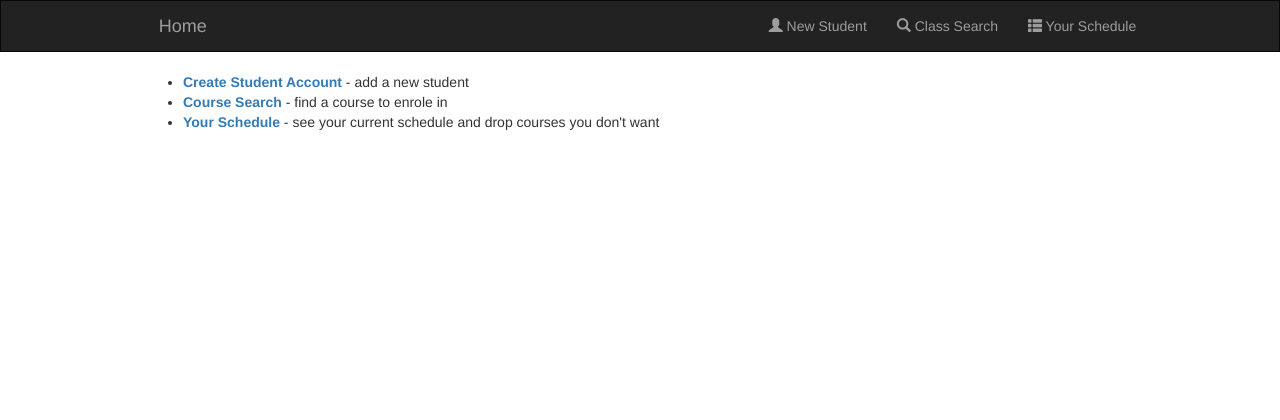
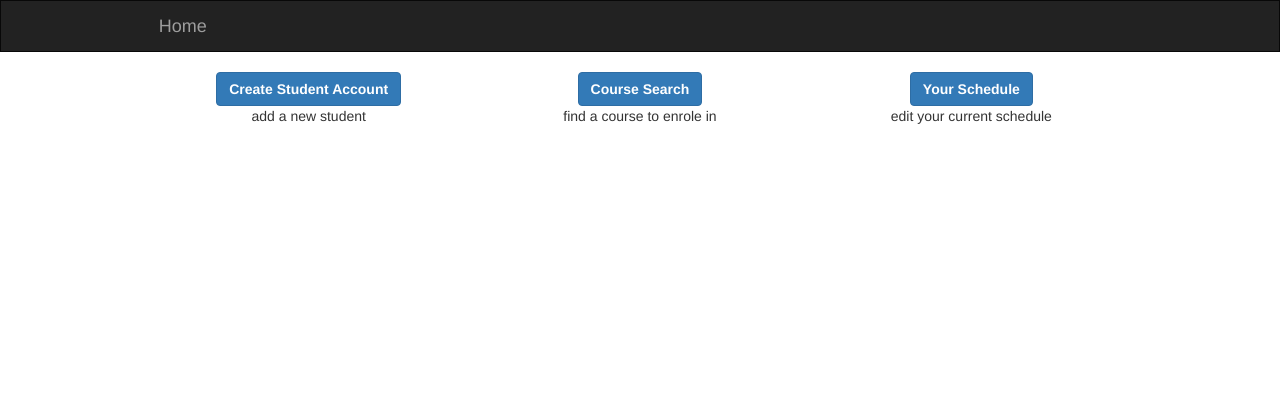
Before and after one commit to BlaineHalvorson/DistributedWebSystemsProject, a PHP site: page / in a window 1280 px wide. Shown: the top 420 px of the page. Run offline with PHP 8.4, Linux system fonts and the light colour scheme.

Commit message:
Finished

```diff
--- a/public/index.php
+++ b/public/index.php
@@ -1,19 +1,25 @@
-<?php include "templates/header.php"; ?>
+<?php include "templates/headerIndex.php"; ?>
 
 <div class="content">
   <div class="container-fluid text-center">
-    <div class="col-sm-14 text-left">
-      <ul>
-        <li>
-          <a href="createStudent.php"><strong>Create Student Account</strong></a> - add a new student
-        </li>
-        <li>
-          <a href="classSearch.php"><strong>Course Search</strong></a> - find a course to enrole in
-        </li>
-        <li>
-          <a href="classSchedule.php"><strong>Your Schedule</strong></a> - see your current schedule and drop courses you don't want
-        </li>
-      </ul>
+    <div class="col-sm-4 text-center">
+      <div class="row align-items-center">
+        <div class="view overlay zoom">
+          <!-- <img src="img/Student.jpg" alt="Image of college student" class="img-fluid"> -->
+          <a href="createStudent.php" class="btn btn-primary stretched-link"><strong>Create Student Account</strong></a>
+          <div class="mask flex-center">
+            <p class="white-text">add a new student</p>
+          </div>
+        </div>
+      </div>
+    </div>
+    <div class="col-sm-4 text-center">
+      <a href="classSearch.php" class="btn btn-primary stretched-link"><strong>Course Search</strong></a>
+      <p>find a course to enrole in</p>
+    </div>
+    <div class="col-sm-4 text-center">
+      <a href="classSchedule.php" class="btn btn-primary stretched-link"><strong>Your Schedule</strong></a>
+      <p>edit your current schedule</p>
     </div>
   </div>
 </div>
--- /dev/null
+++ b/public/templates/headerIndex.php
@@ -0,0 +1,44 @@
+<!DOCTYPE html>
+<html lang="en">
+  <head>
+    <meta charset="utf-8" />
+    <meta http-equiv="x-ua-compatible" content="ie=edge" />
+    <meta name="viewport" content="width=device-width, initial-scale=1" />
+
+    <title>Student Course Registration App</title>
+
+    <link rel="stylesheet" href="https://maxcdn.bootstrapcdn.com/bootstrap/3.4.1/css/bootstrap.min.css">
+    <script src="https://ajax.googleapis.com/ajax/libs/jquery/3.5.1/jquery.min.js"></script>
+    <script src="https://maxcdn.bootstrapcdn.com/bootstrap/3.4.1/js/bootstrap.min.js"></script>
+    <link rel="stylesheet" href="public/css/style.css" />
+    <style>
+      .navbar{
+        border-radius: 0;
+      }
+      #footer{
+        position: absolute;
+        bottom: 0;
+        width: 100%;
+        height: 2.5rem;
+        background-color: #333333;
+      }
+      .content{
+        width: 80%;
+        height: 80%;
+        margin: 0 auto;
+      }
+    </style>
+  </head>
+
+  <body>
+    <nav class="navbar navbar-inverse">
+      <div class="content">
+        <div class="container-fluid">
+          <div class="navbar-header">
+            <a class="navbar-brand" href="index.php">Home <span class="sr-only">(current)</span></a>
+          </div>
+        </div>
+      </div>
+    </nav>
+  </body>
+</html>
```
Also changed, not shown: public/classSearch.php (+9 -2 lines), public/createStudent.php (+16 -2 lines), public/img/Student.jpg (added).
